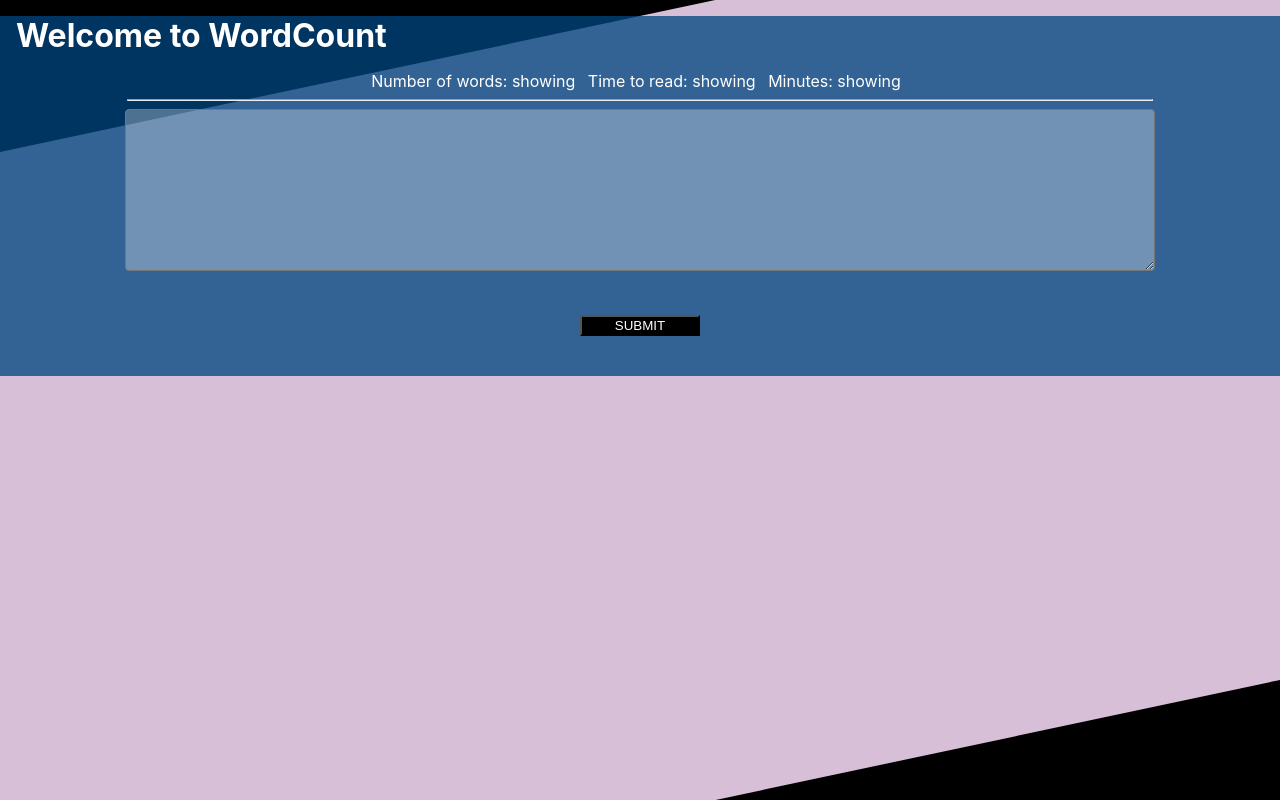
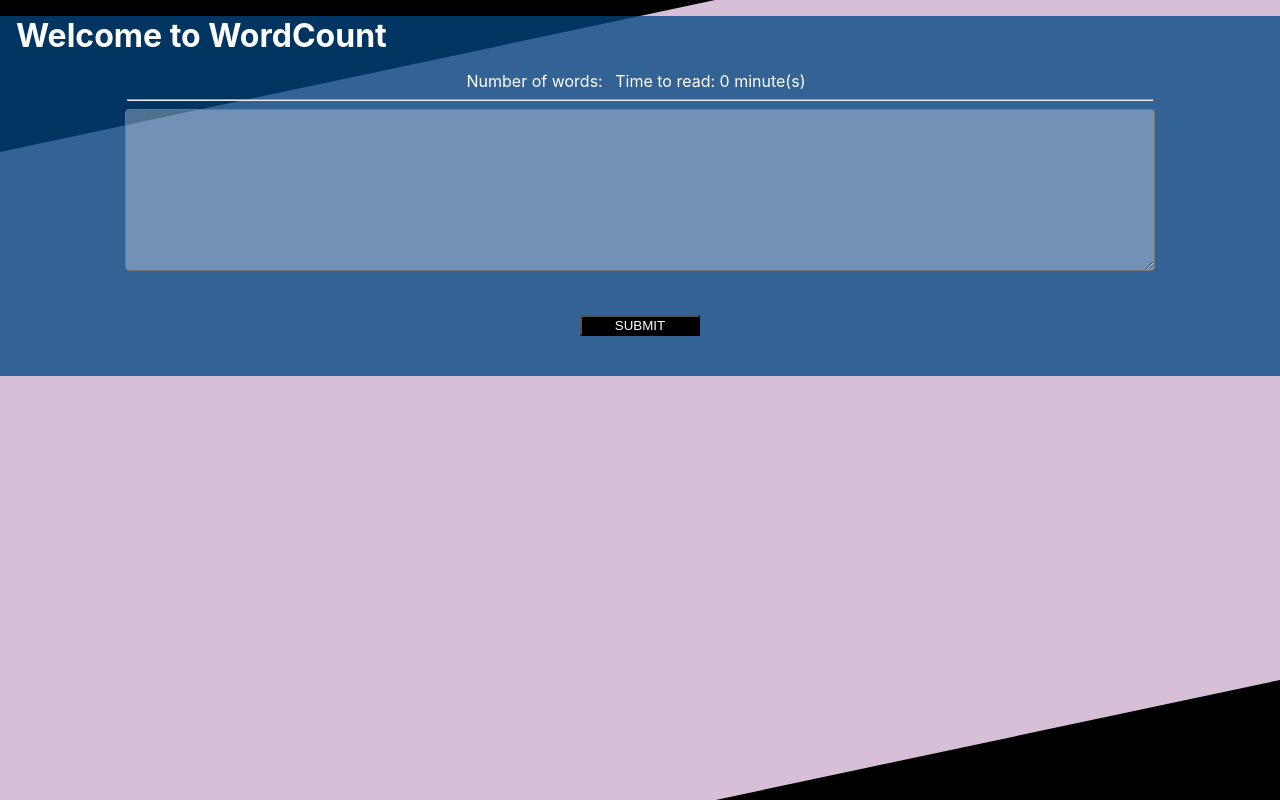
Before and after one commit to d0uble0deven/wordcount, a React (Create React App) app: page / in a window 1280 px wide. Shown: the top 800 px of the page. Built offline with nearby package versions, Linux system fonts and the light colour scheme.

Commit message:
hook is complete

```diff
--- a/src/App.js
+++ b/src/App.js
@@ -4,32 +4,33 @@ import { useInput } from './Hooks/InputHook';
 
 function App() {
   const { value, bind, reset } = useInput('');
-
-  let [wordsInP, setWordsInP] = useState('showing');
-  let [timeToRead, setTimeToRead] = useState('showing');
-  let [minutesToRead, setMinutesToRead] = useState('showing');
-  let words = [];
-  let time = 0;
-  let minutes = 0;
+  let [wordsInP, setWordsInP] = useState('');
+  let [minutesToRead, setMinutesToRead] = useState(0);
+  // let words = [];
+  // let time = 0;
+  // let minutes = 0;
 
   const readTime = (event, str = value) => {
     event.preventDefault();
+    // setCount(count++)
     console.log('readTime is firing');
     // count number of words
+    let words = [];
     // iterate through string and store words as separate strings in array
     for (let word of str.split(' ')) {
       words.push(word);
     }
     console.log('words found in str: ' + words);
     console.log('number of words: ' + words.length);
+    setWordsInP(words.length);
     // divide by average reading time
-    time = words.length / 250;
+    const time = words.length / 250;
     console.log('time: ' + time + ' minutes');
     // returns number as minutes
-    minutes = Math.ceil(time);
+    let minutes = Math.ceil(time);
     // return minutes
     console.log('minutes: ' + minutes);
-    return minutes;
+    setMinutesToRead(minutes);
   };
 
 
@@ -39,12 +40,22 @@ function App() {
   // set initial amounts to ' '
   // once button is clicked, update state to data computed
 
+  // set is a function that updates the first in the array
+  // on submit setWhatever({words: words})
+  // <button onClick={() => setBatteryData({level: batteryData.level + .01, charging: false})}>
+
+
   return (
     <div>
       <div className="background">
         <div className="App">
           <h1> Welcome to WordCount </h1>
-          <span> <a>Number of words: {wordsInP}</a> <a>Time to read: {timeToRead}</a> <a>Minutes: {minutesToRead}</a></span>
+          <span>
+            {/* <a>Count: {count}</a> */}
+            <a>Number of words: {wordsInP}</a>
+            {/* <a>Time to read: {timeToRead}</a>  */}
+            <a>Time to read: {minutesToRead} minute(s)</a>
+          </span>
           <hr />
           <form onSubmit={readTime}>
             <textarea className="text_field" type="text" {...bind} />
```
